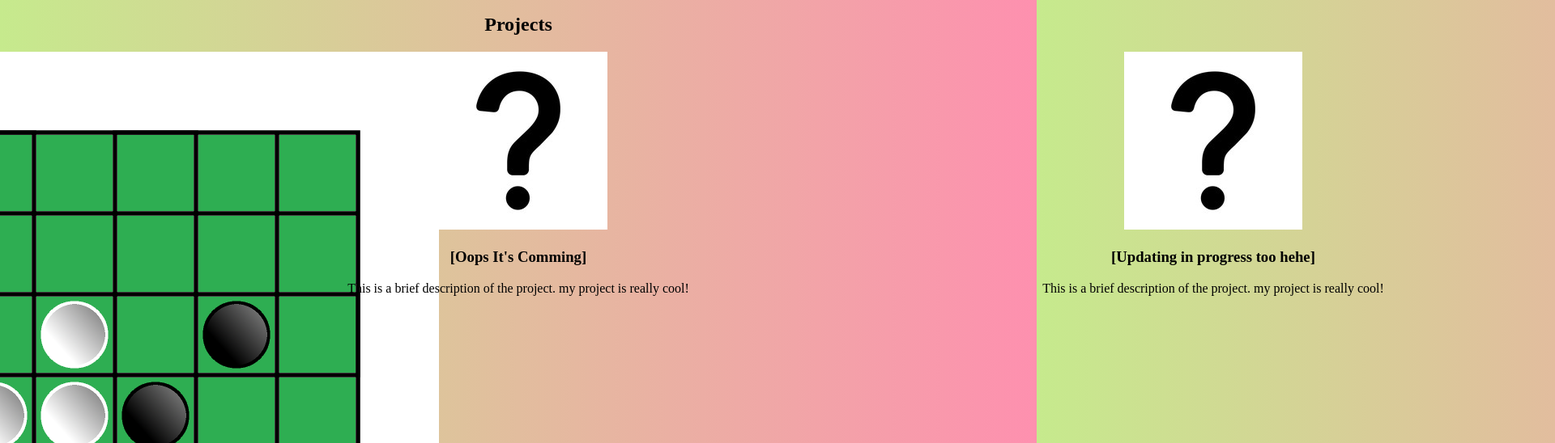
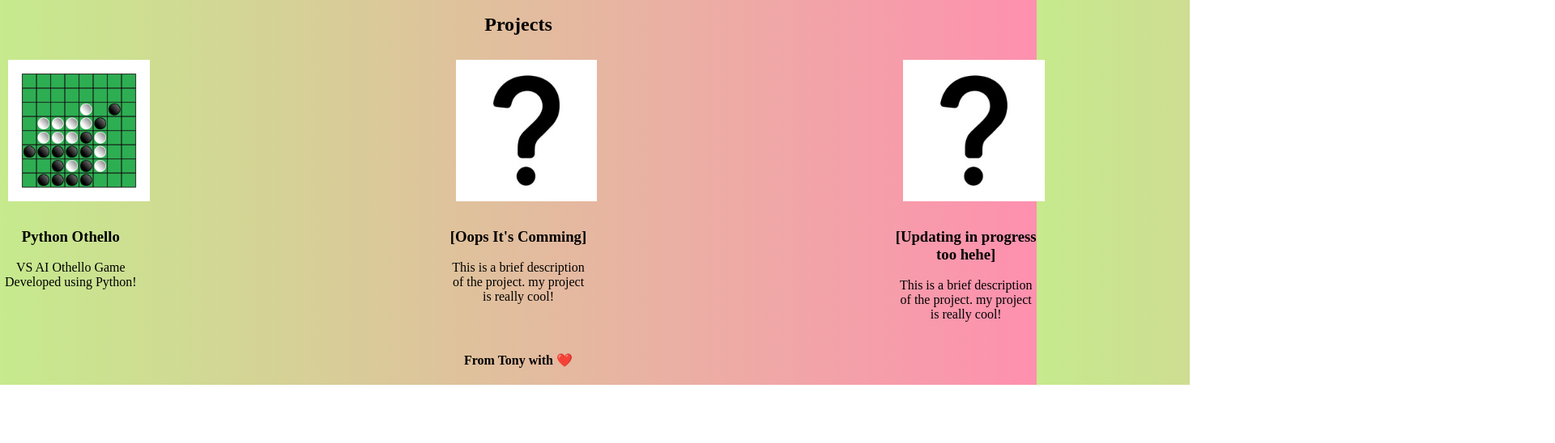
Before and after one commit to passatrow/Portfolio, a plain HTML site: page index.html in a window 1280 px wide. Shown: the part 688-1236 px from the top of the page at 81% size, 1920 px wide, since content can reach past the window. After the commit the page ends 1164 px from the top, so only its background shows below. Drawn offline with Linux system fonts and the light colour scheme.

Commit message:
Othello Image fix

```diff
--- a/styles.css
+++ b/styles.css
@@ -10,6 +10,16 @@ body {
         #C6EA8D,
         #FE90AF
     );
+}
+
+.project {
+    max-width: 300px;
+    text-align: center;
+}
+
+.project img {
+    max-width: 100%;
+    padding: 10px;
 }
 
 .profile {
```
Also changed, not shown: index.html (line endings or trailing spaces).
